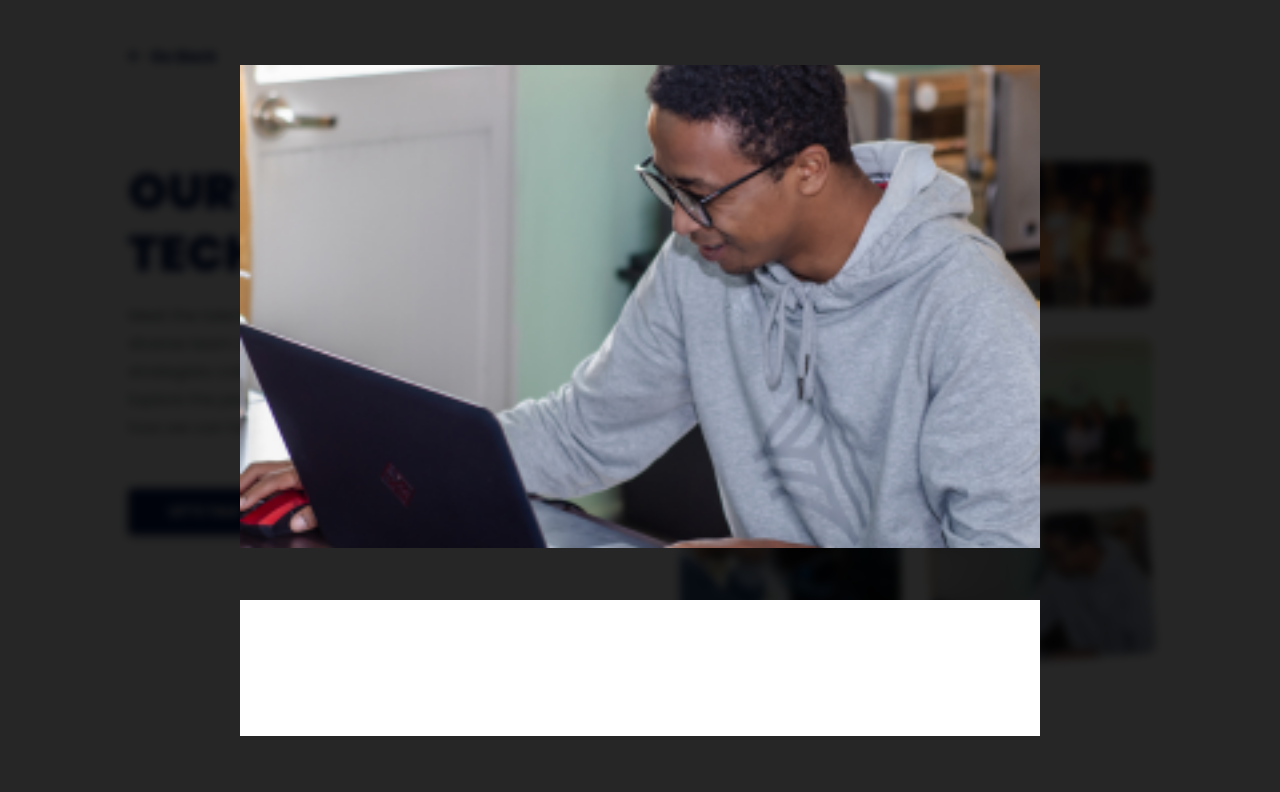
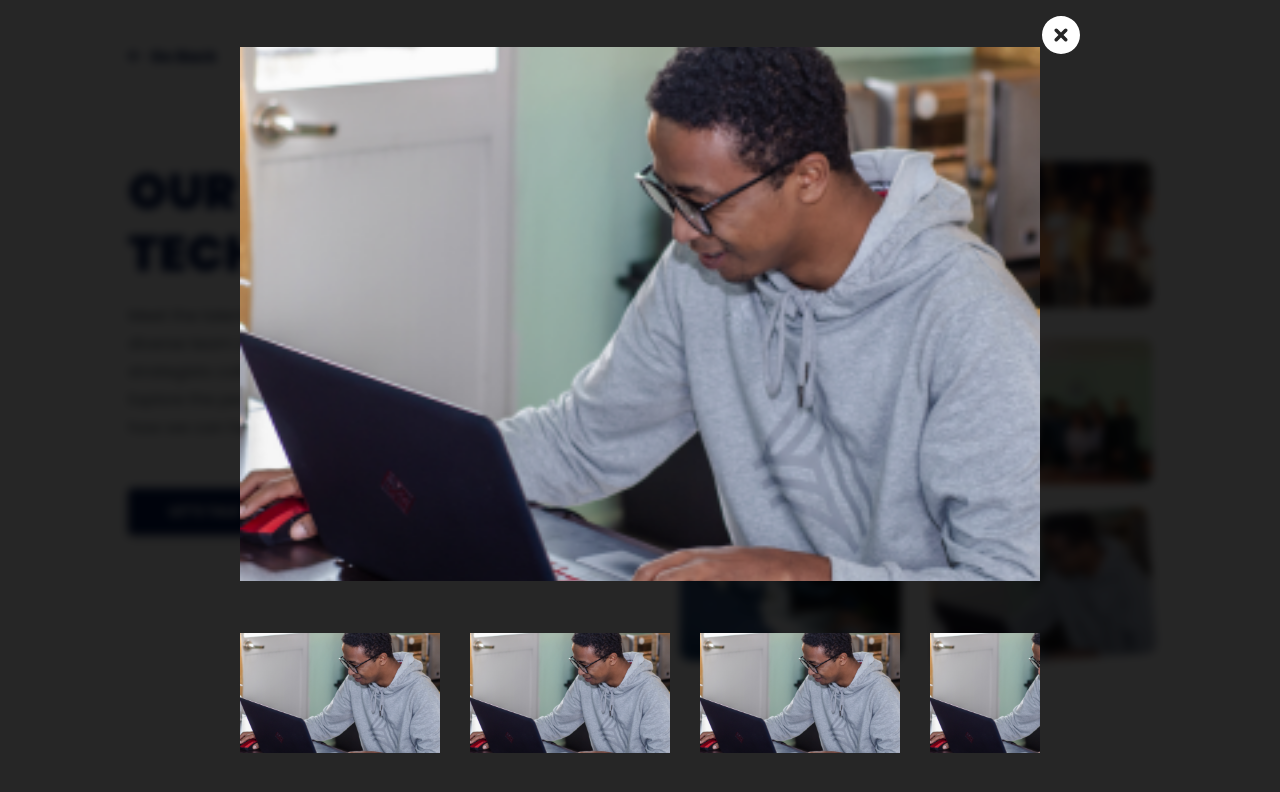
Before and after one commit to maxime-dot/website3, a Next.js app: page /teams in a window 1280 px wide. Both pictures are taken after a click on the button "LET'S TALK". Shown: the top 792 px of the page. Built offline with nearby package versions, Linux system fonts and the light colour scheme.

Commit message:
feat: add image thum on slider

```diff
--- a/src/app/components/gallery/Gallery.tsx
+++ b/src/app/components/gallery/Gallery.tsx
@@ -2,21 +2,59 @@ import React from "react";
 import "./gallery.scss"
 import {motion, AnimatePresence} from "framer-motion"
 import Image from "next/image";
-const Gallery: React.FC = () => {
-    return(
-        <div className="akata-gallery fill-view d-flex-center">
-            <div className="gallery-container d-flex flex-col">
+import {FontAwesomeIcon} from "@fortawesome/react-fontawesome";
+import {faCircleXmark} from "@fortawesome/free-solid-svg-icons";
+
+interface GalleryProps {
+    onClose?: () => void;
+}
+
+const Gallery: React.FC<GalleryProps> = ({onClose}) => {
+    return (
+        <div
+            className="akata-gallery fill-view d-flex-center">
+            <motion.div initial={{opacity: 0, y: 50}} animate={{opacity: 1, y: 0}}
+                        className="gallery-container d-flex flex-col">
                 <div className="gallery-container-shower">
                     <AnimatePresence>
-                       <motion.div initial={{ opacity: 0, x: 40 }} animate={{opacity: 1, x: 0}}  exit={{opacity: 0, x: -40}} transition={{delay: .4}} className={"shower"}>
+                        <motion.div initial={{opacity: 0, x: 40}} animate={{opacity: 1, x: 0}}
+                                    exit={{opacity: 0, x: -40}} className={"shower"}>
+                            <button type={"button"} onClick={onClose} className={"btn-close-gallery"}>
+                                <FontAwesomeIcon icon={faCircleXmark}/>
+                            </button>
                             <Image src={"/images/teams/akata-team-5.png"} alt={"akata teams"}
                                    width={800} height={543} className={"selected-image"}
                             />
                         </motion.div>
                     </AnimatePresence>
                 </div>
-                <div className="picture-list"></div>
+                <div className="picture-list">
+                    <Image src={"/images/teams/akata-team-5.png"} alt={"akata teams"}
+                           width={800} height={543} className={"list-thumb"}
+                    />
+                    <Image src={"/images/teams/akata-team-5.png"} alt={"akata teams"}
+                           width={800} height={543} className={"list-thumb"}
+                    />
+                    <Image src={"/images/teams/akata-team-5.png"} alt={"akata teams"}
+                           width={800} height={543} className={"list-thumb"}
+                    />
+                    <Image src={"/images/teams/akata-team-5.png"} alt={"akata teams"}
+                           width={800} height={543} className={"list-thumb"}
+                    />
+                    <Image src={"/images/teams/akata-team-5.png"} alt={"akata teams"}
+                           width={800} height={543} className={"list-thumb"}
+                    />
+                    <Image src={"/images/teams/akata-team-5.png"} alt={"akata teams"}
+                           width={800} height={543} className={"list-thumb"}
+                    />
+                    <Image src={"/images/teams/akata-team-5.png"} alt={"akata teams"}
+                           width={800} height={543} className={"list-thumb"}
+                    />
+                    <Image src={"/images/teams/akata-team-5.png"} alt={"akata teams"}
+                           width={800} height={543} className={"list-thumb"}
+                    />
                 </div>
+            </motion.div>
         </div>
     )
 }
--- a/src/app/components/gallery/gallery.scss
+++ b/src/app/components/gallery/gallery.scss
@@ -1,24 +1,40 @@
-.akata-gallery{
+.akata-gallery {
   position: fixed;
   top: 0;
   left: 0;
-  background: rgba(0,0, 0,.85);
+  background: rgba(0, 0, 0, .85);
   backdrop-filter: blur(5px);
   color: var(--light);
   z-index: 1;
-  .gallery-container{
+
+  .gallery-container {
     width: 100%;
-    height: 671px;
+    min-height: 671px;
     max-width: 800px;
     gap: 52px;
-    .gallery-container-shower{
-      overflow: hidden;
+
+    .gallery-container-shower {
       width: 100%;
       height: 534px;
-      .shower{
+
+      .shower {
         width: 100%;
         height: 100%;
-        .selected-image{
+        position: relative;
+
+        .btn-close-gallery {
+          position: absolute;
+          top: -60px;
+          right: -60px;
+          font-size: 38px;
+          background: 0;
+          outline: 0;
+          border: 0;
+          padding: 20px;
+          color: var(--light);
+        }
+
+        .selected-image {
           width: 100%;
           height: 100%;
           object-fit: cover;
@@ -28,10 +44,36 @@
 
 
     }
-    .picture-list{
+
+    .picture-list {
       width: 100%;
-      height:150px;
-      background: var(--light);
+      height: 120px;
+      display: flex;
+      flex-wrap: nowrap;
+      overflow: auto;
+      gap: 30px;
+      -ms-scroll-snap-type: x mandatory;
+      scroll-snap-type: x mandatory;
+      scroll-behavior: smooth;
+      .list-thumb {
+        scroll-snap-align: start;
+        min-width: 200px;
+        width: 200px;
+        height: 100%;
+        object-fit: cover;
+      }
+
+
+      &::-webkit-scrollbar {
+        width: 0;
+        height: 0;
+      }
+
+      &::-webkit-scrollbar-thumb {
+        background-color: #666;
+        border-radius: 3px;
+      }
     }
+
   }
 }
--- a/src/app/teams/page.tsx
+++ b/src/app/teams/page.tsx
@@ -14,10 +14,14 @@ export default function Page() {
   const handleOpenGallery = () => {
     setOpenGallery(true)
   }
+
+  const handleClosGallery = () => {
+    setOpenGallery(false)
+  }
   return (
 
     <div className="akata-team-page container">
-      {openGallery &&  <Gallery/>}
+      {openGallery &&  <Gallery onClose={handleClosGallery}/>}
       <button className="btn-go-back" onClick={() => router.push("/#teams")}>
         <motion.span whileHover={{ y: 10 }}>
           <FontAwesomeIcon icon={faArrowLeft} className="btn-icon" />
```
Lines whose indentation alone changed are shown as unchanged.
